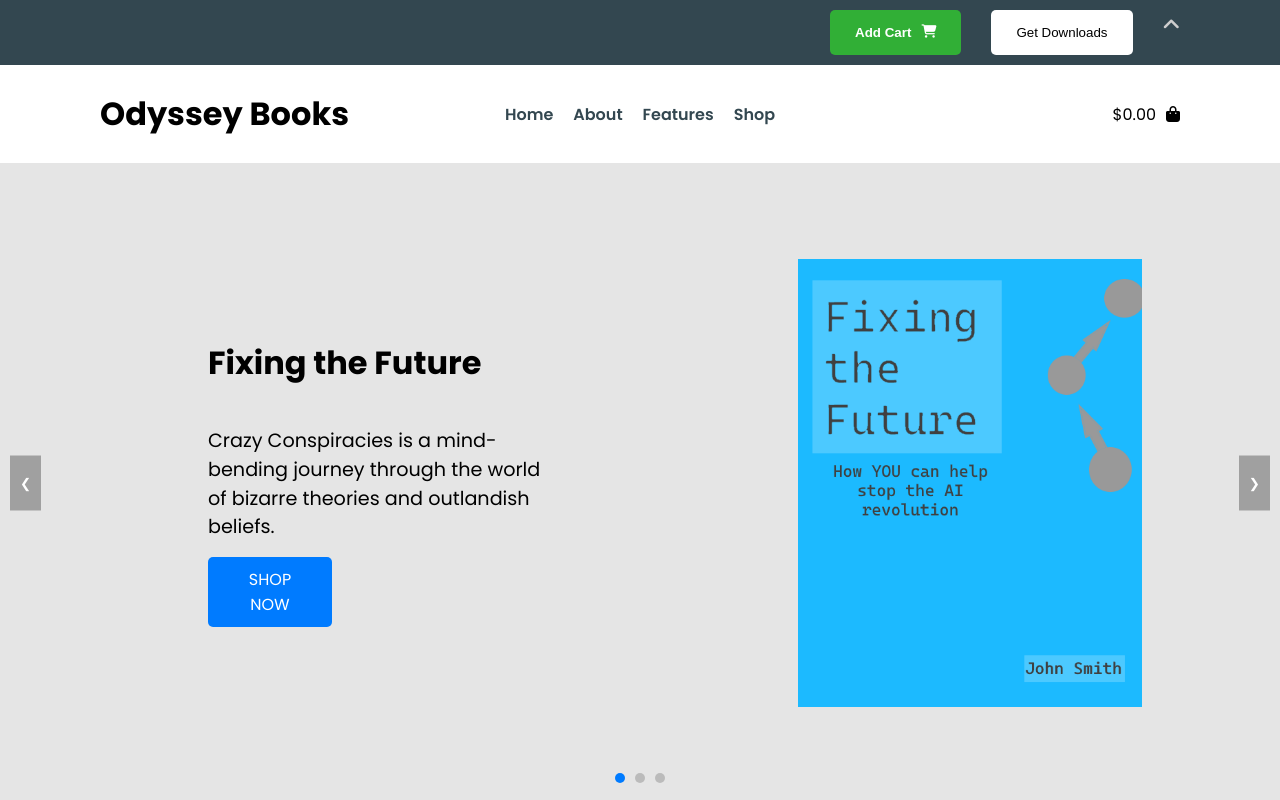
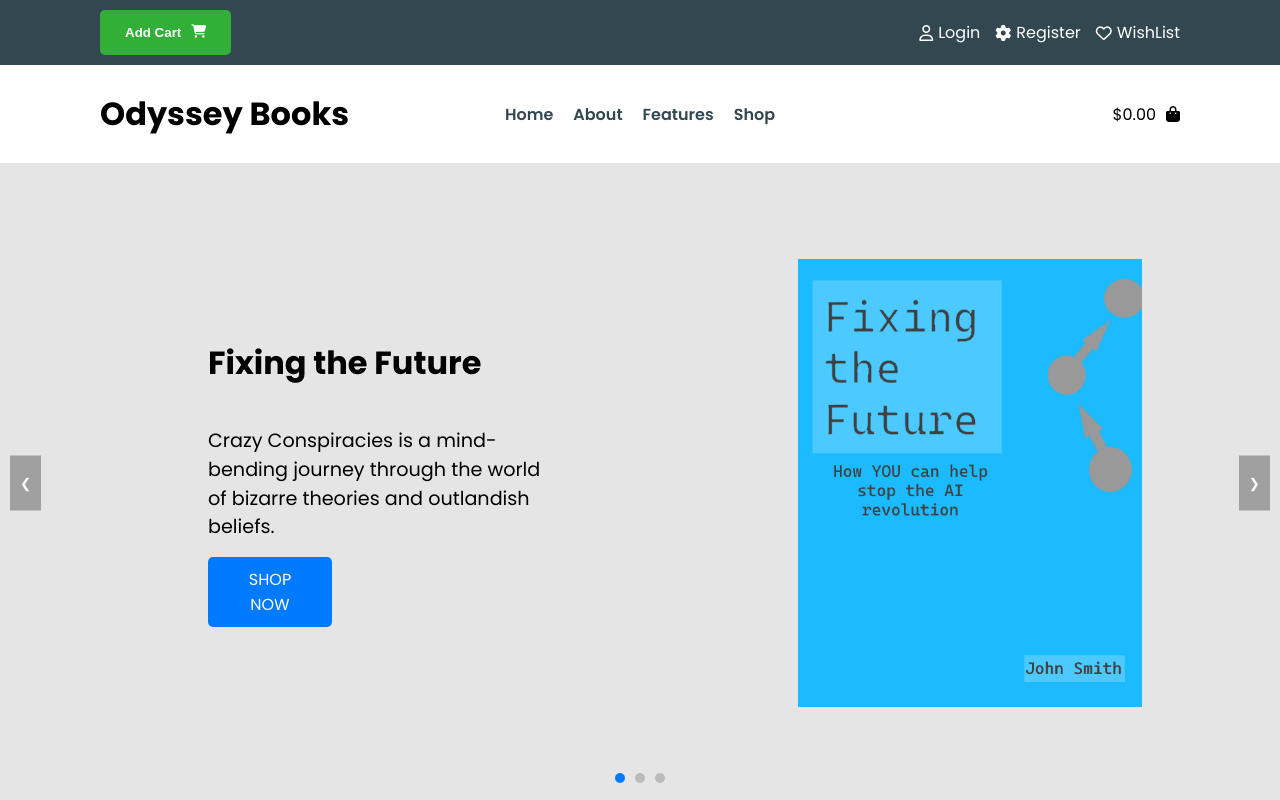
Before and after one commit to CreefordSanchez/book-store, a website: page index.html in a window 1280 px wide. Shown: the top 800 px of the page. Drawn offline with Linux system fonts and the light colour scheme.

Commit message:
add-sticky-nav

```diff
--- a/assets/css/color.css
+++ b/assets/css/color.css
@@ -7,4 +7,5 @@
   --app-dark-gray: #494949;
   --app-orange: #FF5E07;
   --app-lighter-gray: #E5E5E5;
+  --app-white: #fff;
 }
--- a/assets/css/header-footer.css
+++ b/assets/css/header-footer.css
@@ -37,8 +37,21 @@ header {
 
 .sticky-header-content {
   display: flex;
-  gap: 30px;
-  justify-content: end;
+  justify-content: space-between;
+}
+
+.sticky-nav {
+  display: flex;
+  align-items: center;
+  gap: 15px;
+}
+
+.sticky-nav p {
+  display: flex;
+  align-items: center;
+  gap: 5px;
+  color: var(--app-white);
+  cursor: pointer;
 }
 
 .add-cart-btn {
@@ -50,25 +63,13 @@ header {
   padding: 15px 25px;
   display: flex;
   gap: 10px;
-  color: #fff;
+  color: var(--app-white);
   font-weight: 700;
-}
-
-.download-btn {
-  border: none;
-  border-radius: 5px;
-  background-color: #fff;
-  padding: 15px 25px;
-}
-
-.hide-panel-btn {
-  font-size: 20px;
-  color: var(--app-gray);
 }
 
 /* Header contents */
 .header-content {
-  background-color: #fff;
+  background-color: var(--app-white);
   padding: 25px 0;
 }
 
@@ -123,7 +124,7 @@ footer {
 
   h2 {
     margin-bottom: 20px;
-    color: #fff;
+    color: var(--app-white);
   }
 
   p, a {
@@ -278,7 +279,7 @@ footer {
   height: 42px;
   width: 42px;
   border-radius: 21px;
-  color: #fff;
+  color: var(--app-white);
   display: flex;
   justify-content: center;
   align-items: center;
--- a/index.html
+++ b/index.html
@@ -19,10 +19,11 @@
             Add Cart
             <i class="fa-solid fa-cart-shopping"></i>
           </button>
-          <button class="download-btn">Get Downloads</button>
-          <a class="hide-panel-btn">
-            <i class="fa-solid fa-angle-up"></i>
-          </a>
+          <div class="sticky-nav">
+            <p><i class="fa-regular fa-user"></i> Login</p>
+            <p><i class="fa-solid fa-gear"></i> Register</p>
+            <p><i class="fa-regular fa-heart"></i> WishList</p>
+          </div>
         </div>
       </div>
       <div class="header-content">
```
